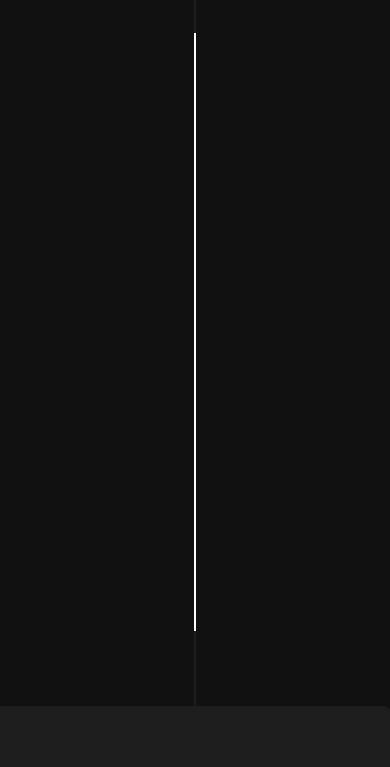
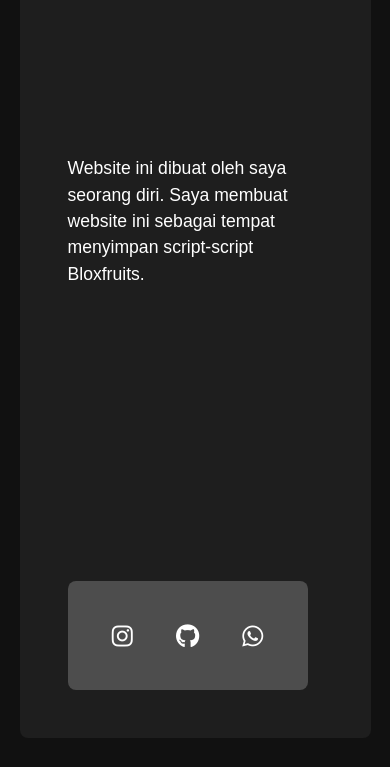
Before and after one commit to FajrulIhsann/dawnnscripts, a plain HTML site: page about.html in a window 390 px wide. Shown: the part 178-945 px from the top of the page. Drawn offline with nearby package versions, Linux system fonts and the light colour scheme.

Commit message:
mengubah tampilan about.html

```diff
--- a/about.html
+++ b/about.html
@@ -27,7 +27,8 @@
         </div>
       </nav>
       <div class="about-container">
-        <div class="about-img-container">
+        <div class="about-content">
+          <div class="about-img-container">
             <div class="about-img"></div>
         </div>
         <div class="about-desc-container">
@@ -35,9 +36,10 @@
             <span class="desc-desc">Website ini dibuat oleh saya seorang diri. Saya membuat website ini sebagai tempat menyimpan script-script Bloxfruits.</span>
             <span class="desc-socmed">
                 <a class="fa-brands fa-instagram" href= 'https://www.instagram.com/anynrsyh/'></a>
-                <a class="fa-brands fa-github" onclick="location.href= 'https://github.com/FajrulIhsann/dawnnscripts'"></a>
+                <a class="fa-brands fa-github" href= 'https://github.com/FajrulIhsann/dawnnscripts'></a>
                 <a class="fa-brands fa-whatsapp"></a>
             </span>
+        </div>
         </div>
       </div>
 
--- a/css/responsive.css
+++ b/css/responsive.css
@@ -30,8 +30,26 @@
     }
 
     .about-container {
-       flex-direction: column;
-       height: 300vh;
+      width: 100%;
+       height: 100vh;
+       align-items: unsafe;
+       margin-top: 1rem;
+       margin-bottom: 1rem;
+    }
+
+    .about-content {
+      width: 90%;
+      flex-direction: column;
+      flex-wrap: wrap;
+      height: 100vh;
+    }
+
+    .about-img-container {
+      display: none;
+    }
+
+    .desc-socmed a {
+      font-size: 1.5em;
     }
 
   }
--- a/css/style2.css
+++ b/css/style2.css
@@ -11,67 +11,69 @@
     justify-content: center;
     align-items: center;
     width: 100%;
-    height: 90vh;
+    height: 100vh;
     color: var(--text-primary);
-    padding: 5rem;
+  }
+
+  .about-content {
+    display: flex;
+    flex-direction: row;
+    width: 170vh;
+    height: 75vh;
+    border-radius: 8px;
+    background-color: var(--bgColor-tertiary);
+    font-family: "Red Hat Display",sans-serif;
   }
 
   .about-img-container {
     display: flex;
     justify-content: center;
     align-items: center;
-    flex: 1;
-    height: 600px;
-    border-top-left-radius: 10px;
-    border-bottom-left-radius: 10px;
-    background-color: var(--bgColor-tertiary);
+    width: 400px;
+    height: 100%;
   }
 
   .about-img {
-    width: 80%;
-    height: 80%;
-    background-image: url(../assets/about-img.jpg);
-    border: 1px white solid;
+    background-image: url(https://placehold.co/350x350);
+    width: 350px;
+    height: 350px;
+    border-radius: 8px;
   }
 
-  .about-desc-container{
+  .about-desc-container {
     display: flex;
     flex-direction: column;
-    flex: 2;
-    padding: 4rem;
-    height: 600px;
-    background-color: var(--bgColor-tertiary);
-    border-top-right-radius: 10px;
-    border-bottom-right-radius: 10px;
+    flex-wrap: wrap;
+    flex: 1;
+    padding: 3rem;
   }
 
   .desc-title {
+    font-size: 2em;
+    font-weight: bold;
     flex: 1;
-    font-size: 3em;
-    font-weight: bold;
   }
 
   .desc-desc {
     flex: 2;
-    font-size: 1.5rem;
-
+    flex-wrap: wrap;
+    font-size: 1.1em;
   }
 
   .desc-socmed {
     display: flex;
-    padding: 2rem;
-    width: fit-content;
+    justify-content: space-evenly;
     align-items: center;
-    font-size: 2em;
+    flex: 0.5;
     background-color: var(--bgColor-secondary);
-    border-radius: 10px;
-
+    width: 15rem;
+    padding: 1px;
+    border-radius: 8px;
   }
 
   .desc-socmed a {
-    margin-left: 1.2rem;
-    margin-right: 1.2rem;
-    cursor: pointer;
     text-decoration: none;
+    font-size: 1em;
     color: var(--text-primary);
+
   }
```
